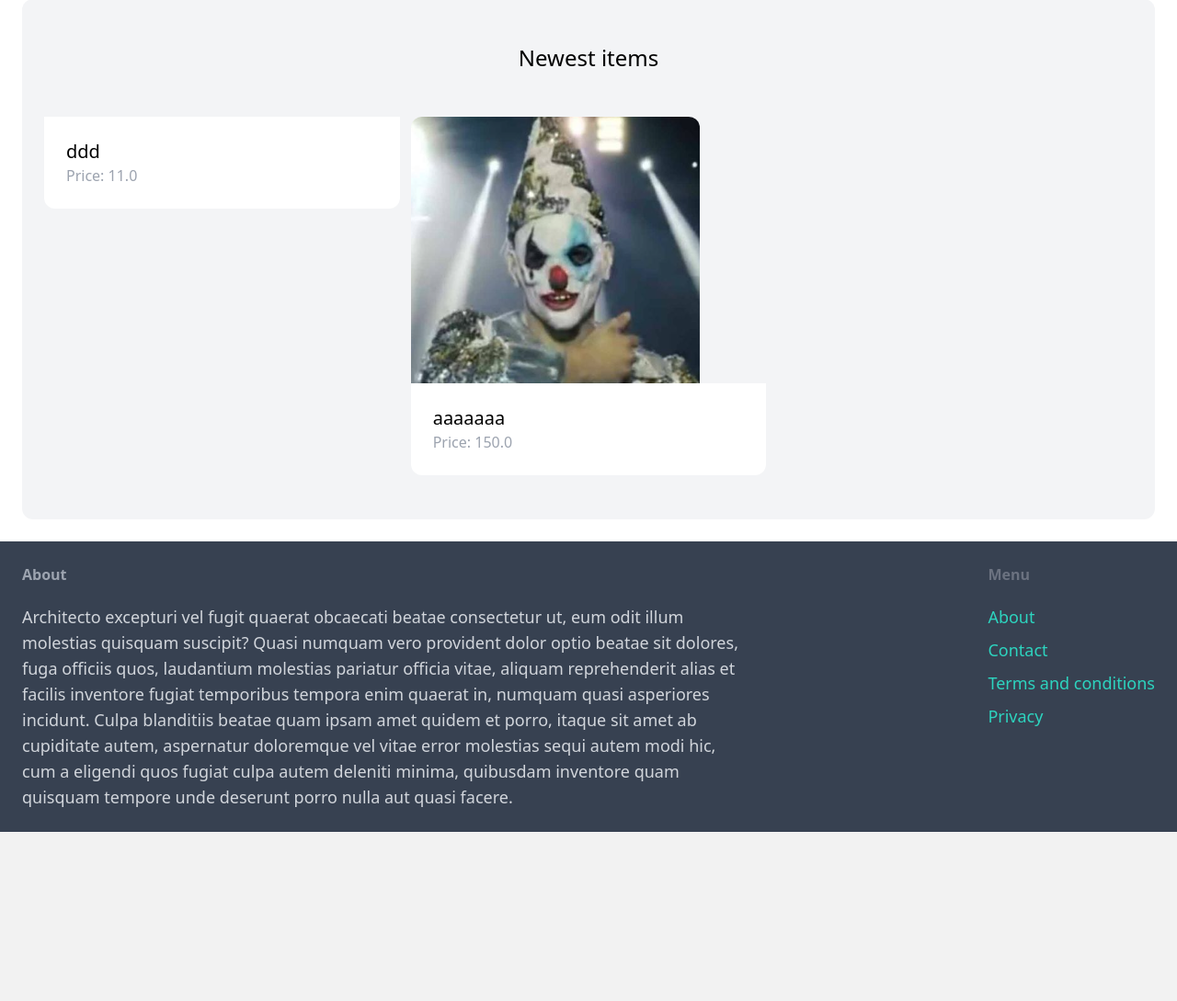
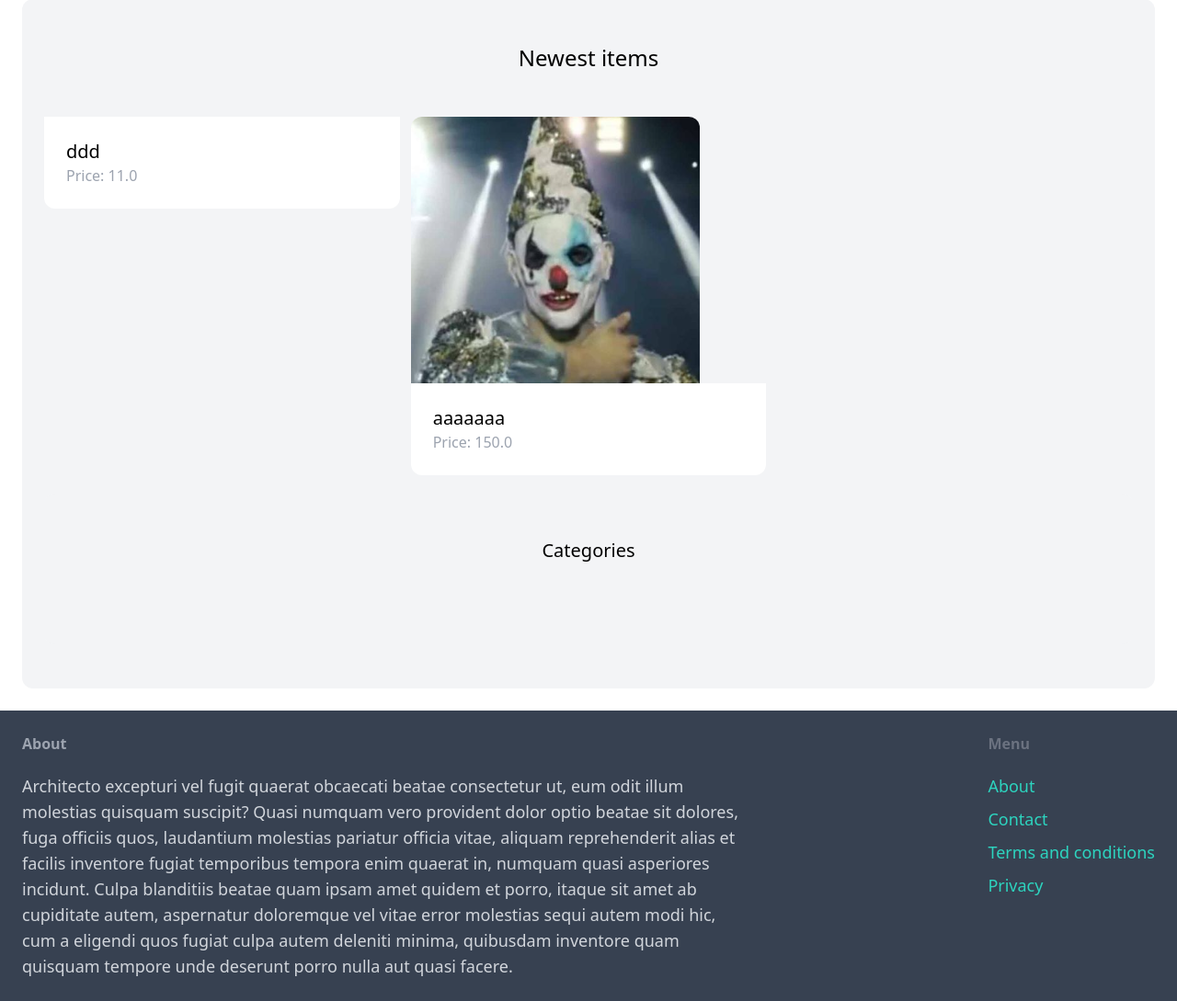
Before and after one commit to fxop0218/django-marketplace, a Django app: page / in a window 1280 px wide. Shown: the part 126-1215 px from the top of the page at 92% size. Before the commit the page ends 1031 px from the top, so only its background shows below. Run offline with Django 4.2, Linux system fonts and the light colour scheme; data comes from the database, SQL or seed files in the repository; some libraries are stand-ins or nearby versions.

Commit message:
Count all the productos of the categories

```diff
--- a/puddle/core/templates/core/index.html
+++ b/puddle/core/templates/core/index.html
@@ -21,5 +21,22 @@
             </div>
         {%endfor%}
     </div>
+
+    <div class="rounded-xl mt-5 px-6 py-12 bg-gray-100">
+        <h2 class="mb-10 text-xl text-center">Categories</h2>
+
+        <div class="gird gird-cols-3 gap-3">
+            {%for c in Categories%}
+            <div>
+                <a href="#">
+                    <div class="p-6 bg-white rounded-b-xl">
+                        <h2 class="text-2xl">{{item.name}}</h2>
+                        <p class="text-gray-400">{{c.items.count}}</p>
+                    </div>
+                </a>
+            </div>
+            {%endfor%}
+        </div>
+    </div>
 </div>
 {% endblock %}
```
